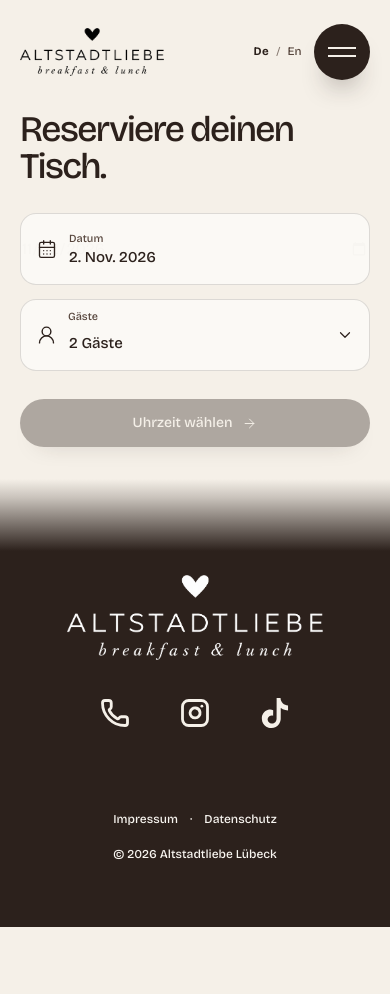
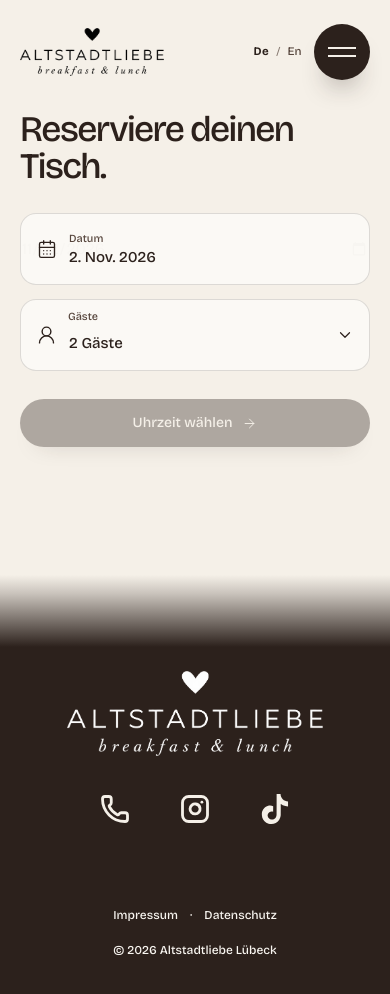
Before and after one commit to veokleo-create07/coffee.luebeck.web, a Next.js app: page /reservation in a window 390 px wide. Shown: the top 994 px of the page. Before the commit the page ends 927 px from the top, so only its background shows below. Built offline with nearby package versions, Linux system fonts and the light colour scheme.

Commit message:
Add mobile reservation breathing room

```diff
--- a/components/reservation-page.tsx
+++ b/components/reservation-page.tsx
@@ -243,11 +243,12 @@ export function ReservationPage({ locale, dictionary }: ReservationPageProps) {
   const errorClass = "mt-2 text-xs text-[#8b3f32]";
   const buttonClass = "site-button site-button-primary";
   const isConfirmed = reservationStatus === "confirmed";
+  const needsMobileBottomSpace = Boolean(reservationStatus) || (step === 1 && (!isCompactFlow || visitStep === 1));
 
   return (
     <div className="min-h-screen overflow-hidden bg-ivory">
       <SiteHeader locale={locale} dictionary={dictionary} />
-      <main className="page-gutter py-8 md:py-12 lg:py-16">
+      <main className={`page-gutter py-8 md:py-12 lg:py-16 ${needsMobileBottomSpace ? "max-lg:pb-32" : ""}`}>
         <div className="mx-auto grid max-w-7xl gap-7 lg:grid-cols-2 lg:items-center lg:gap-12 xl:gap-16">
           <aside className="hidden lg:sticky lg:top-8 lg:block" aria-label={dictionary.reservation.imageAlt}>
             <div className="relative aspect-[0.78] w-full overflow-hidden rounded-[2rem] bg-espresso/10">
```
